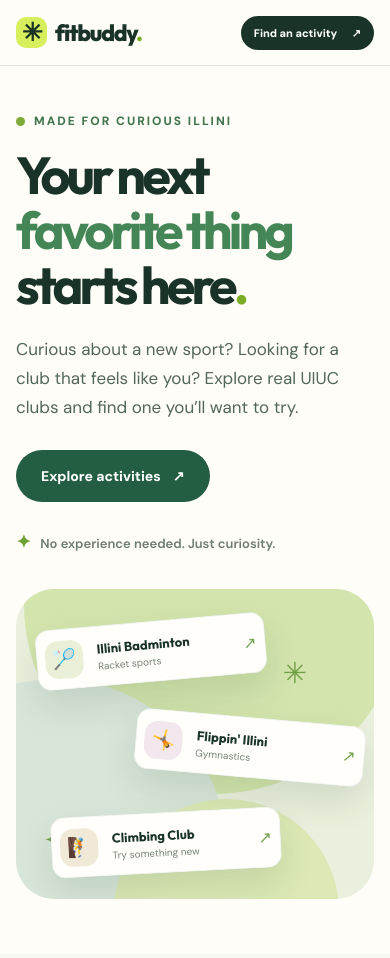
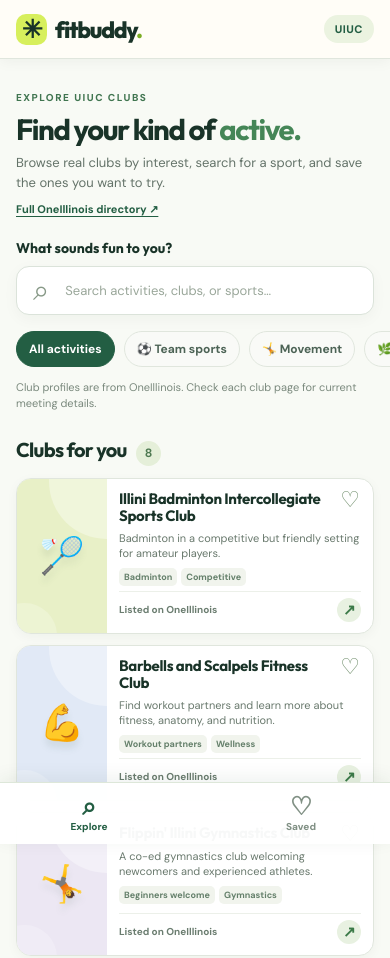
Before and after one commit to Jouen99/fitbuddy-preview, a plain HTML site: page index.html in a window 390 px wide. Shown: the top 958 px of the page. Drawn offline with Linux system fonts and the light colour scheme.

Commit message:
Make FitBuddy phone layout app sized

```diff
--- a/index.html
+++ b/index.html
@@ -20,6 +20,7 @@
         <a href="#explore">Explore activities</a>
         <a href="#how-it-works">How it works</a>
       </nav>
+      <span class="campus-pill">UIUC</span>
       <a class="header-cta" href="#explore">Find an activity <span aria-hidden="true">↗</span></a>
     </div>
   </header>
@@ -67,7 +68,7 @@
           <div class="select-row"><label class="saved-toggle"><input id="saved-only" type="checkbox"><span>Show saved only</span></label><span class="source-hint">Club profiles are from OneIllinois. Check each club page for current meeting details.</span></div>
         </div>
 
-        <div class="results-heading"><h3>Clubs for you <span id="result-count"></span></h3><span id="results-status" aria-live="polite"></span></div>
+        <div class="results-heading"><h3><span id="results-title">Clubs for you</span> <span id="result-count"></span></h3><span id="results-status" aria-live="polite"></span></div>
         <div class="activity-grid" id="activity-grid"></div>
         <div class="empty-state" id="empty-state" hidden><div>🔎</div><h3>No clubs found</h3><p>Try a different search or clear a filter.</p><button class="text-button" id="clear-filters" type="button">Show all clubs →</button></div>
       </div>
@@ -80,6 +81,11 @@
 
   <footer><div class="container footer-inner"><span class="brand"><span class="brand-mark" aria-hidden="true">✳</span><span>fitbuddy<span class="brand-dot">.</span></span></span><p>A little more movement. A lot more connection.</p><span>Made for curious students ✳</span></div></footer>
 
+  <nav class="mobile-tabbar" aria-label="FitBuddy views">
+    <button type="button" data-view="explore" aria-pressed="true"><span aria-hidden="true">⌕</span>Explore</button>
+    <button type="button" data-view="saved" aria-pressed="false"><span aria-hidden="true">♡</span>Saved</button>
+  </nav>
+
   <dialog id="details-dialog" aria-labelledby="dialog-title"><button class="dialog-close" type="button" aria-label="Close details">×</button><div id="dialog-content"></div></dialog>
 </body>
 </html>
--- a/script.js
+++ b/script.js
@@ -39,8 +39,10 @@ function render() {
       <div class="card-bottom-row"><span>Listed on OneIllinois</span><button class="details-button" type="button" data-details="${activity.id}" aria-label="View details for ${activity.name}">↗</button></div></div>
     </article>`).join('');
   document.querySelector('#result-count').textContent = visible.length;
+  document.querySelector('#results-title').textContent = savedOnly.checked ? 'Saved clubs' : 'Clubs for you';
   document.querySelector('#results-status').textContent = `${visible.length} ${visible.length === 1 ? 'club' : 'clubs'} shown`;
   document.querySelector('#empty-state').hidden = visible.length !== 0;
+  document.querySelectorAll('[data-view]').forEach(button => button.setAttribute('aria-pressed', String((button.dataset.view === 'saved') === savedOnly.checked)));
 }
 
 function showDetails(activity) {
@@ -65,6 +67,15 @@ document.querySelectorAll('[data-interest]').forEach(button => button.addEventLi
 }));
 
 [search, savedOnly].forEach(control => control.addEventListener(control === search ? 'input' : 'change', render));
+document.querySelectorAll('[data-view]').forEach(button => button.addEventListener('click', () => {
+  savedOnly.checked = button.dataset.view === 'saved';
+  if (savedOnly.checked) {
+    search.value = '';
+    document.querySelector('[data-interest="All"]').click();
+  }
+  render();
+  document.querySelector('#explore').scrollIntoView({ behavior: 'smooth' });
+}));
 document.querySelector('#clear-filters').addEventListener('click', () => {
   search.value = ''; savedOnly.checked = false;
   document.querySelector('[data-interest="All"]').click();
--- a/styles.css
+++ b/styles.css
@@ -11,6 +11,7 @@ a { color:inherit; text-decoration:none; }
 .brand { display:inline-flex; align-items:center; gap:8px; font-family:Outfit,sans-serif; font-size:25px; font-weight:800; letter-spacing:-1.3px; white-space:nowrap; }
 .brand-mark { display:grid; place-items:center; width:31px; height:31px; border-radius:10px; background:var(--lime); font-size:25px; line-height:1; }
 .brand-dot,.headline-dot { color:#7bad24; }
+.campus-pill,.mobile-tabbar { display:none; }
 nav { display:flex; gap:34px; font-size:14px; font-weight:700; }
 nav a:hover,nav a:focus-visible { color:var(--green); text-decoration:underline; text-underline-offset:6px; }
 .header-cta { background:var(--ink); color:white; padding:13px 19px; border-radius:999px; font-size:13px; font-weight:800; white-space:nowrap; }
@@ -63,7 +64,7 @@ kbd { color:#9ba89a; font-size:13px; }
 select { display:block; min-width:160px; margin-top:7px; padding:9px 29px 9px 11px; border:1px solid #dbe3da; border-radius:8px; background:white; color:var(--ink); font-size:13px; }
 .saved-toggle { display:flex; align-items:center; gap:8px; padding-bottom:10px; cursor:pointer; }.saved-toggle input { accent-color:var(--green); width:17px; height:17px; margin:0; }
 .source-hint { margin-left:auto; color:#7a897d; font-size:12px; line-height:1.4; }
-.results-heading { display:flex; justify-content:space-between; align-items:center; margin:35px 0 19px; }.results-heading h3 { margin:0; font-size:24px; letter-spacing:-.7px; }.results-heading h3 span { display:inline-grid; place-items:center; width:25px; height:25px; margin-left:6px; border-radius:50%; background:#e5efd9; color:#4e7951; font:700 12px 'DM Sans',sans-serif; }.results-heading>span { color:#849286; font-size:12px; }
+.results-heading { display:flex; justify-content:space-between; align-items:center; margin:35px 0 19px; }.results-heading h3 { margin:0; font-size:24px; letter-spacing:-.7px; }#result-count { display:inline-grid; place-items:center; width:25px; height:25px; margin-left:6px; border-radius:50%; background:#e5efd9; color:#4e7951; font:700 12px 'DM Sans',sans-serif; }.results-heading>span { color:#849286; font-size:12px; }
 .activity-grid { display:grid; grid-template-columns:repeat(4,minmax(0,1fr)); gap:17px; }
 .activity-card { display:flex; flex-direction:column; overflow:hidden; border:1px solid var(--line); border-radius:19px; background:white; transition:transform .2s,box-shadow .2s; }.activity-card:hover { transform:translateY(-4px); box-shadow:0 15px 30px rgba(29,70,43,.09); }
 .card-visual { position:relative; display:grid; place-items:center; height:139px; overflow:hidden; }.card-visual::before,.dialog-visual::before { content:''; position:absolute; width:180px; height:180px; border-radius:50%; background:rgba(255,255,255,.35); top:-95px; right:-45px; }.card-visual::after { content:''; position:absolute; width:100px; height:100px; border-radius:50%; background:rgba(255,255,255,.22); bottom:-60px; left:-25px; }
@@ -77,4 +78,53 @@ dialog { width:min(510px,calc(100% - 32px)); max-height:calc(100% - 36px); paddi
 :focus-visible { outline:3px solid #7daa45; outline-offset:3px; }
 @media (max-width:1000px) { .activity-grid { grid-template-columns:repeat(2,minmax(0,1fr)); }.hero-grid { gap:20px; }h1 { font-size:clamp(48px,6vw,70px); }.floating-card { width:260px; }.card-top { left:30px; }.card-middle { right:15px; }.card-bottom { left:45px; } }
 @media (max-width:700px) { .container { width:min(100% - 32px,500px); }.header-inner { height:65px; }nav { display:none; }.header-cta { padding:10px 13px; font-size:11px; }.brand { font-size:23px; }.hero-grid { grid-template-columns:1fr; padding:47px 0 55px; gap:35px; }h1 { font-size:clamp(52px,11vw,72px); letter-spacing:-3.8px; }.hero-art { height:310px; }.floating-card { min-height:61px; padding:8px; width:230px; border-radius:14px; }.floating-card strong { font-size:13px; }.floating-card small { font-size:10px; }.mini-icon { width:38px; height:38px; font-size:19px; }.card-top { top:32px; left:20px; }.card-middle { top:128px; right:9px; }.card-bottom { bottom:26px; left:35px; }.discovery { padding:65px 0; }.section-heading { align-items:start; flex-direction:column; gap:13px; }.section-heading h2 { font-size:38px; }.search-panel { padding:19px; }.select-row { gap:11px; }.source-hint { margin-left:0; }.saved-toggle { width:100%; padding:5px 0 0; }.activity-grid { grid-template-columns:1fr; }.card-visual { height:155px; }.card-body>p { min-height:0; }.how-inner { grid-template-columns:1fr; gap:30px; }.footer-inner { flex-direction:column; justify-content:center; padding:25px 0; text-align:center; gap:10px; }.results-heading>span { display:none; } }
+@media (max-width:700px) {
+  body { min-width:0; overflow-x:hidden; padding-bottom:calc(68px + env(safe-area-inset-bottom)); background:#f8faf5; }
+  .site-header { position:sticky; top:0; z-index:10; box-shadow:0 2px 14px rgba(20,48,27,.05); }
+  .header-inner { height:58px; }
+  .campus-pill { display:inline-flex; padding:7px 11px; border-radius:99px; background:#ebf3e0; color:var(--green); font-size:11px; font-weight:800; letter-spacing:.5px; }
+  .header-cta,.hero,.how-section,footer { display:none; }
+  .discovery { padding:26px 0 20px; }
+  .section-heading { margin-bottom:23px; gap:10px; }
+  .section-kicker { font-size:10px; letter-spacing:1.5px; }
+  .section-heading h2 { margin:8px 0 7px; font-size:clamp(28px,7.5vw,36px); letter-spacing:-1.4px; }
+  .section-heading p { font-size:13px; line-height:1.5; }
+  .demo-badge { padding:0; border:0; background:none; color:var(--green); font-size:11px; text-decoration:underline; text-underline-offset:3px; }
+  .search-panel { padding:0; border:0; border-radius:0; background:transparent; box-shadow:none; }
+  .search-label { margin-bottom:9px; font-size:14px; }
+  .search-box { height:49px; background:white; border-radius:13px; box-shadow:0 4px 15px rgba(25,55,32,.04); }
+  .search-box input { min-width:0; font-size:13px; }
+  kbd { display:none; }
+  .filter-row { flex-wrap:nowrap; overflow-x:auto; width:calc(100% + 16px); margin-top:16px; padding:0 16px 6px 0; scrollbar-width:none; }
+  .filter-row::-webkit-scrollbar { display:none; }
+  .filter-chip { flex:none; padding:9px 12px; font-size:12px; }
+  .select-row { margin-top:7px; padding-top:0; border:0; }
+  .saved-toggle { display:none; }
+  .source-hint { font-size:11px; line-height:1.45; }
+  .results-heading { margin:25px 0 12px; }
+  .results-heading h3 { font-size:20px; }
+  .activity-grid { gap:11px; }
+  .activity-card { display:grid; grid-template-columns:90px minmax(0,1fr); min-height:142px; border-radius:15px; box-shadow:0 3px 12px rgba(25,55,32,.04); }
+  .activity-card:hover { transform:none; }
+  .card-visual { height:100%; min-height:142px; }
+  .card-visual::before { width:115px; height:115px; top:-55px; right:-57px; }
+  .card-visual::after { width:65px; height:65px; bottom:-35px; }
+  .card-emoji { font-size:36px; }
+  .category-label { display:none; }
+  .card-body { min-width:0; padding:11px 12px; }
+  .card-title-row h4 { font-size:15px; line-height:1.18; letter-spacing:-.3px; }
+  .save-button { font-size:22px; line-height:19px; padding:0 1px; }
+  .card-body>p { display:-webkit-box; overflow:hidden; -webkit-box-orient:vertical; -webkit-line-clamp:2; min-height:0; margin:6px 0; font-size:11px; line-height:1.4; }
+  .tag-list { gap:4px; margin-bottom:5px; }
+  .tag-list span { padding:3px 5px; font-size:9px; }
+  .card-bottom-row { padding-top:6px; font-size:10px; }
+  .details-button { width:24px; height:24px; font-size:15px; }
+  .mobile-tabbar { position:fixed; z-index:20; right:0; bottom:0; left:0; display:grid; grid-template-columns:1fr 1fr; height:calc(62px + env(safe-area-inset-bottom)); padding-bottom:env(safe-area-inset-bottom); border-top:1px solid #dde7d9; background:rgba(255,255,255,.97); box-shadow:0 -4px 18px rgba(25,55,32,.07); }
+  .mobile-tabbar button { display:flex; flex-direction:column; align-items:center; justify-content:center; gap:1px; border:0; background:transparent; color:#809084; font-size:10px; font-weight:800; }
+  .mobile-tabbar button span { font-size:25px; line-height:1; }
+  .mobile-tabbar button[aria-pressed="true"] { color:var(--green); }
+  dialog { max-height:calc(100dvh - 30px - env(safe-area-inset-bottom)); }
+  .official-link,.dialog-save { display:flex; margin-left:20px; margin-right:20px; }
+}
+@media (max-width:380px) { .activity-card { grid-template-columns:78px minmax(0,1fr); }.card-body { padding:10px; }.card-title-row h4 { font-size:14px; } }
 @media (prefers-reduced-motion:reduce) { html { scroll-behavior:auto; }.activity-card { transition:none; } }
```
